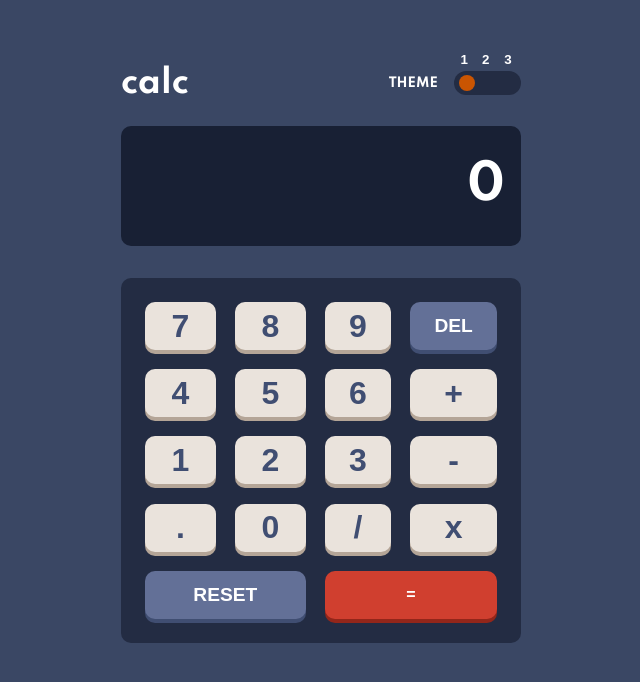
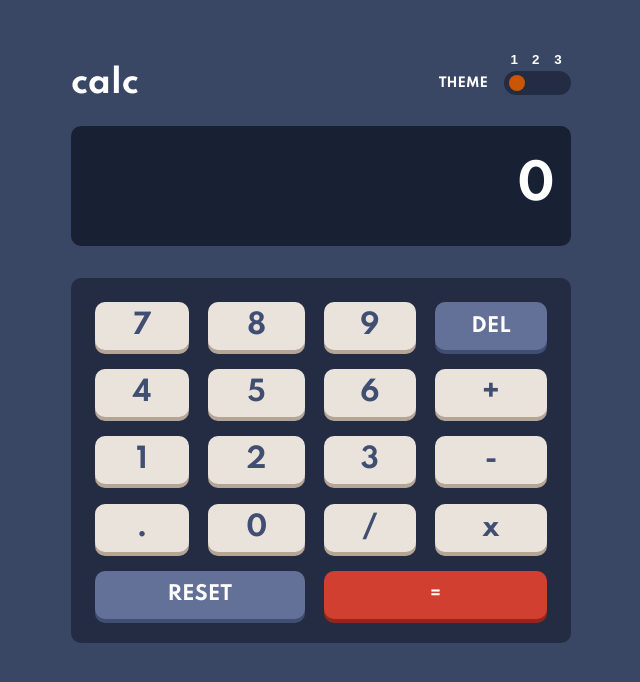
Before and after one commit to akaahl/calculator-app, a React (Create React App) app: page / in a window 1280 px wide. Shown: the top 682 px of the page, without its empty margins (319-959 px from the left). Built offline with nearby package versions, Linux system fonts and the light colour scheme.

Commit message:
Added theme transition effect

```diff
--- a/src/App.js
+++ b/src/App.js
@@ -27,6 +27,7 @@ const StyledContainer = styled.main`
   height: 100vh;
   background: ${(props) => props.theme.mainBackground};
   overflow-y: scroll;
+  transition: background 0.3s ease-in-out;
 `;
 
 export default App;
--- a/src/components/Display.js
+++ b/src/components/Display.js
@@ -14,12 +14,12 @@ const StyledDisplay = styled.div`
   border-radius: 10px;
   background: ${(props) => props.theme.displayBackground};
   margin-top: 1.5rem;
-
   padding: 2rem 1rem;
   display: flex;
   align-items: center;
   justify-content: flex-end;
   overflow: hidden;
+  transition: background 0.3s ease-in-out;
 
   span {
     color: ${(props) => props.theme.fontColor};
@@ -30,6 +30,7 @@ const StyledDisplay = styled.div`
     word-wrap: break-word;
     /* overflow: hidden; */
     text-align: right;
+    transition: color 0.3s ease-in-out;
   }
 `;
 
--- a/src/components/Header.js
+++ b/src/components/Header.js
@@ -42,6 +42,7 @@ const StyledHeader = styled.header`
   h1 {
     color: ${(props) => props.theme.fontColor};
     font-size: 2rem;
+    transition: color 0.3s ease-in-out;
   }
 
   .theme-switcher {
@@ -54,6 +55,7 @@ const StyledHeader = styled.header`
       font-weight: 700;
       font-size: 0.8rem;
       margin-right: 1rem;
+      transition: color 0.3s ease-in-out;
     }
 
     .theme-toggler {
@@ -64,7 +66,6 @@ const StyledHeader = styled.header`
       padding: 5px;
       display: flex;
       align-items: center;
-      /* justify-content: flex-start; */
       position: relative;
       transition: all 0.2s ease-in-out;
 
@@ -103,6 +104,7 @@ const StyledHeader = styled.header`
         cursor: pointer;
         color: ${(props) => props.theme.fontColor};
         font-weight: 600;
+        transition: color 0.3s ease-in-out;
 
         &.one {
           top: -1.2rem;
--- a/src/components/InnerContainer.js
+++ b/src/components/InnerContainer.js
@@ -18,7 +18,7 @@ const InnerContainer = ({ themeColor, setThemeColor }) => {
 
 const StyledWrapper = styled.div`
   min-height: 90vh;
-  width: 400px;
+  width: 500px;
   margin: 4rem auto;
 `;
 
--- a/src/components/Input.js
+++ b/src/components/Input.js
@@ -156,12 +156,13 @@ const StyledInput = styled.div`
     border-radius: 10px;
     border: none;
     height: 3rem;
-    /* width: 6rem; */
     color: ${(props) => props.theme.numColor};
-    font-size: 2rem;
-    font-weight: 600;
+    font-size: 1.7rem;
     box-shadow: ${(props) => props.theme.numPadShadow};
     cursor: pointer;
+    font-family: "Spartan", sans-serif;
+    font-weight: 700;
+    transition: all 0.3s ease-in-out;
 
     &.zero {
       grid-area: zero;
--- a/src/themes.js
+++ b/src/themes.js
@@ -35,19 +35,19 @@ export const themeTwo = {
 };
 
 export const themeThree = {
-  mainBackground: "hsl(0, 0%, 90%)",
-  fontColor: "hsl(60, 10%, 19%)",
-  togglerBackground: "hsl(0, 5%, 81%)",
-  displayBackground: "hsl(0, 0%, 93%)",
-  togglerCircle: "hsl(25, 98%, 40%)",
-  inputBackground: "hsl(0, 5%, 81%)",
-  numPadBackground: "hsl(45, 7%, 89%)",
-  numPadShadow: "0 4px 0 hsl(35, 11%, 61%)",
-  numColor: "hsl(60, 10%, 19%)",
+  mainBackground: "hsl(268, 75%, 9%)",
+  fontColor: "hsl(52, 100%, 62%)",
+  togglerBackground: "hsl(268, 71%, 12%)",
+  displayBackground: "hsl(268, 71%, 12%)",
+  togglerCircle: "hsl(176, 100%, 44%)",
+  inputBackground: "hsl(268, 71%, 12%)",
+  numPadBackground: "hsl(268, 47%, 21%)",
+  numPadShadow: "0 4px 0 hsl(290, 70%, 36%)",
+  numColor: "hsl(52, 100%, 62%)",
   delFontColor: "hsl(0, 0%, 100%)",
-  delBackground: "hsl(185, 42%, 37%)",
-  delShadow: "0 4px hsl(185, 58%, 25%)",
-  resultBackground: "hsl(25, 98%, 40%)",
-  resultShadow: "0 4px hsl(25, 99%, 27%)",
-  resultFontColor: "hsl(0, 0%, 100%)",
+  delBackground: "hsl(281, 89%, 26%)",
+  delShadow: "0 4px hsl(285, 91%, 52%)",
+  resultBackground: "hsl(176, 100%, 44%)",
+  resultShadow: "0 4px hsl(177, 92%, 70%)",
+  resultFontColor: "hsl(198, 20%, 13%)",
 };
```
